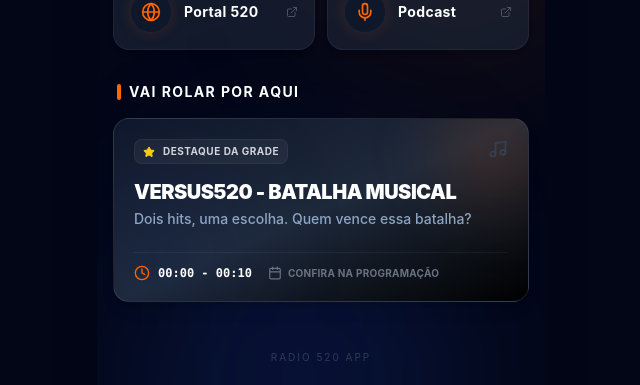
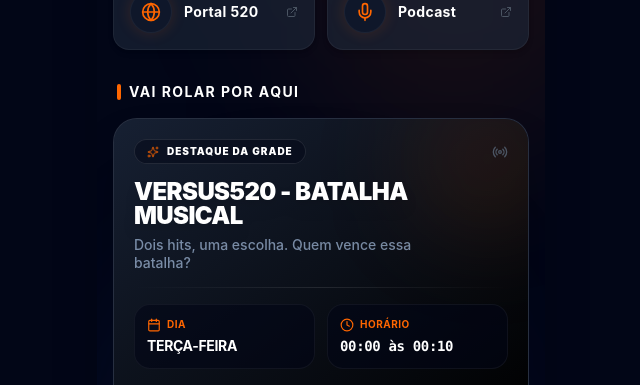
Before and after one commit to 520radiobrazil-commits/radio520-SUPERPLAYER, a React (Vite) app: page / in a window 1280 px wide. Shown: the part 567-952 px from the top of the page, without its empty margins (319-959 px from the left). Built offline with nearby package versions, Linux system fonts and the light colour scheme.

Commit message:
feat: Enhance FeaturedProgram component
Introduces new icons, a day mapping, and filters out short segments from featured programs for a cleaner display. The component now also explicitly displays the day of the week for the featured program.

```diff
--- a/components/FeaturedProgram.tsx
+++ b/components/FeaturedProgram.tsx
@@ -1,5 +1,5 @@
 import React, { useMemo } from 'react';
-import { Calendar, Clock, Music, Star } from 'lucide-react';
+import { Calendar, Clock, Radio, Sparkles, ArrowRight } from 'lucide-react';
 import { PROGRAMMING_SCHEDULE } from '../constants';
 import { ProgramSlot } from '../types';
 
@@ -29,6 +29,16 @@ const SLOGANS: Record<string, string> = {
   "HORA DA AVE MARIA": "Um momento de fé e reflexão."
 };
 
+const DAYS_MAP = [
+  "DOMINGO",
+  "SEGUNDA-FEIRA",
+  "TERÇA-FEIRA",
+  "QUARTA-FEIRA",
+  "QUINTA-FEIRA",
+  "SEXTA-FEIRA",
+  "SÁBADO"
+];
+
 const FeaturedProgram: React.FC = () => {
   // Memoize the random selection so it doesn't change on every re-render
   const randomProgram = useMemo(() => {
@@ -38,7 +48,7 @@ const FeaturedProgram: React.FC = () => {
     Object.entries(PROGRAMMING_SCHEDULE).forEach(([dayStr, slots]) => {
       const day = parseInt(dayStr);
       slots.forEach(slot => {
-        // Filter out very short segments if desired, or keep all
+        // Filter out very short segments to focus on main shows
         if (slot.name !== "REPÓRTER 520" && slot.name !== "REPÓRTER520") {
              allSlots.push({ day, slot });
         }
@@ -54,55 +64,73 @@ const FeaturedProgram: React.FC = () => {
 
   if (!randomProgram) return null;
 
-  const { slot } = randomProgram;
+  const { day, slot } = randomProgram;
   const slogan = SLOGANS[slot.name] || "A melhor programação do rádio web.";
-
-  // Helper to format day name if needed, though simple time is often cleaner
-  // For this design, we focus on the time range.
+  const dayName = DAYS_MAP[day];
 
   return (
-    <div className="relative w-full overflow-hidden rounded-2xl bg-gradient-to-br from-radio-900 via-radio-800 to-black border border-white/10 shadow-lg group">
+    <div className="relative w-full rounded-3xl overflow-hidden bg-radio-900 border border-white/10 shadow-2xl group transition-all duration-300 hover:shadow-orange-500/10 hover:border-radio-accent/30">
 
-      {/* Decorative Background Elements */}
-      <div className="absolute top-0 right-0 -mt-4 -mr-4 w-24 h-24 bg-radio-accent/20 rounded-full blur-2xl group-hover:bg-radio-accent/30 transition-colors duration-500"></div>
-      <div className="absolute bottom-0 left-0 -mb-4 -ml-4 w-32 h-32 bg-blue-900/20 rounded-full blur-3xl"></div>
+      {/* Background Ambience */}
+      <div className="absolute inset-0 bg-gradient-to-br from-radio-800/50 to-black pointer-events-none"></div>
+      <div className="absolute -top-10 -right-10 w-40 h-40 bg-radio-accent/10 rounded-full blur-[50px] group-hover:bg-radio-accent/20 transition-all"></div>
 
-      <div className="relative p-5 flex flex-col gap-3">
+      <div className="relative p-5 flex flex-col gap-4">
 
-        {/* Header */}
-        <div className="flex justify-between items-start">
-          <div className="flex items-center gap-2 bg-white/5 px-2 py-1 rounded-lg border border-white/5">
-            <Star className="h-3 w-3 text-yellow-400 fill-current" />
-            <span className="text-[10px] font-bold uppercase tracking-wider text-gray-300">Destaque da Grade</span>
+        {/* Header Label */}
+        <div className="flex items-center justify-between">
+           <div className="flex items-center gap-2 bg-radio-950/50 backdrop-blur-md px-3 py-1 rounded-full border border-white/10">
+             <Sparkles className="h-3 w-3 text-radio-accent animate-pulse" />
+             <span className="text-[10px] font-black uppercase tracking-widest text-white">Destaque da Grade</span>
            </div>
-          <Music className="h-5 w-5 text-radio-700 group-hover:text-radio-accent transition-colors duration-300" />
+           <Radio className="h-4 w-4 text-gray-600 group-hover:text-radio-accent transition-colors" />
         </div>
 
-        {/* Program Name & Slogan */}
-        <div className="mt-1">
-          <h3 className="text-xl font-black text-white leading-tight uppercase tracking-tight mb-1 group-hover:text-radio-accent transition-colors duration-300">
+        {/* Program Title & Slogan */}
+        <div className="space-y-2">
+           <h3 className="text-2xl font-black text-white leading-none uppercase tracking-tight drop-shadow-lg group-hover:scale-[1.02] transition-transform origin-left">
              {slot.name}
            </h3>
-          <p className="text-sm text-blue-200/70 font-medium leading-snug">
+           <p className="text-sm text-blue-200/60 font-medium leading-tight max-w-[90%]">
              {slogan}
            </p>
         </div>
 
-        {/* Time Info */}
-        <div className="mt-3 pt-3 border-t border-white/5 flex items-center gap-4">
-          <div className="flex items-center gap-2 text-gray-400">
-            <Clock className="h-4 w-4 text-radio-accent" />
-            <span className="text-xs font-mono font-bold text-white">
-              {slot.start} - {slot.end}
+        {/* Divider */}
+        <div className="h-px w-full bg-gradient-to-r from-transparent via-white/10 to-transparent"></div>
+
+        {/* Time & Day Grid - VISUALIZAÇÃO MELHORADA */}
+        <div className="grid grid-cols-2 gap-3">
+
+          {/* Day Box */}
+          <div className="bg-radio-950/60 p-3 rounded-2xl border border-white/5 flex flex-col items-start justify-center group-hover:bg-radio-800 transition-colors">
+             <div className="flex items-center gap-1.5 mb-1 text-radio-accent">
+               <Calendar className="h-3.5 w-3.5" />
+               <span className="text-[10px] font-bold uppercase tracking-wider">Dia</span>
+             </div>
+             <span className="text-sm font-bold text-white uppercase tracking-tight truncate w-full">
+               {dayName}
              </span>
           </div>
 
-          <div className="flex items-center gap-1.5 text-gray-500">
-            <Calendar className="h-3.5 w-3.5" />
-            <span className="text-[10px] uppercase font-bold tracking-wide">
-              Confira na Programação
+          {/* Time Box */}
+          <div className="bg-radio-950/60 p-3 rounded-2xl border border-white/5 flex flex-col items-start justify-center group-hover:bg-radio-800 transition-colors">
+             <div className="flex items-center gap-1.5 mb-1 text-radio-accent">
+               <Clock className="h-3.5 w-3.5" />
+               <span className="text-[10px] font-bold uppercase tracking-wider">Horário</span>
+             </div>
+             <span className="text-sm font-bold text-white font-mono tracking-tight">
+               {slot.start} às {slot.end}
              </span>
           </div>
+
+        </div>
+
+        {/* CTA Hint */}
+        <div className="flex justify-end mt-1">
+           <span className="text-[10px] text-gray-500 flex items-center gap-1 group-hover:text-radio-accent transition-colors">
+             Não perca <ArrowRight className="h-3 w-3" />
+           </span>
         </div>
 
       </div>
```
Lines whose indentation alone changed are shown as unchanged.
